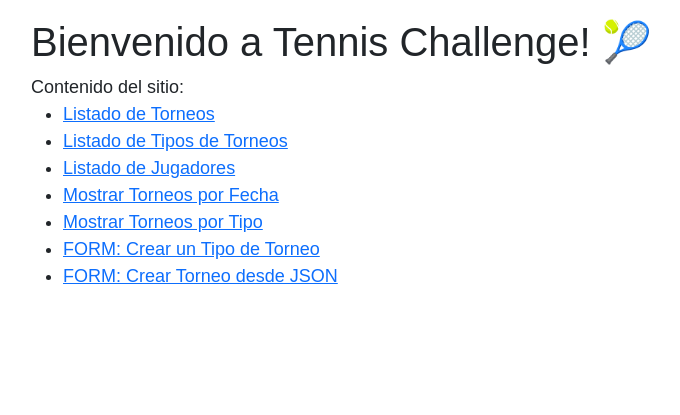
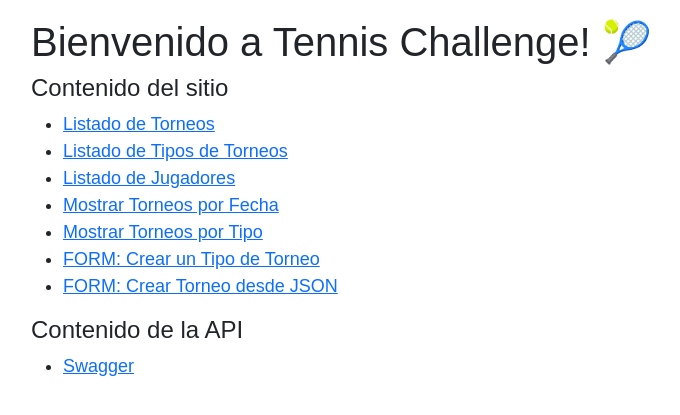
Before and after one commit to Janosoft/tennis_challenge, a Symfony app: template templates/main/index.html.twig in a window 1280 px wide. Shown: the top 415 px of the page, without its empty margins (209-889 px from the left). Run offline with Twig, Linux system fonts and the light colour scheme; the template is opened without the code that fills it, so the values that code supplies are empty; some libraries are stand-ins or nearby versions.

Commit message:
swagger para la API

```diff
--- a/templates/main/index.html.twig
+++ b/templates/main/index.html.twig
@@ -11,7 +11,7 @@
 <div class="example-wrapper">
     <h1>Bienvenido a Tennis Challenge! 🎾</h1>
 
-    Contenido del sitio:
+    <h4>Contenido del sitio</h4>
     <ul>
         <li><a href="{{ url('tournament_index')}}" target="_self">Listado de Torneos</a></li>
         <li><a href="{{ url('tournament_type_index')}}" target="_self">Listado de Tipos de Torneos</a></li>
@@ -23,5 +23,11 @@
         <li><a href="{{ url('tournament_type_create')}}" target="_self">FORM: Crear un Tipo de Torneo</a></li>
         <li><a href="{{ url('tournament_create')}}" target="_self">FORM: Crear Torneo desde JSON</a></li>
     </ul>
+
+    <h4>Contenido de la API</h4>
+    <ul>
+        <li><a href="https://app.swaggerhub.com/apis/JANOSOFT_1/tennis_challenge/1.0">Swagger</a></li>
+    </ul>
+
 </div>
 {% endblock %}
```
